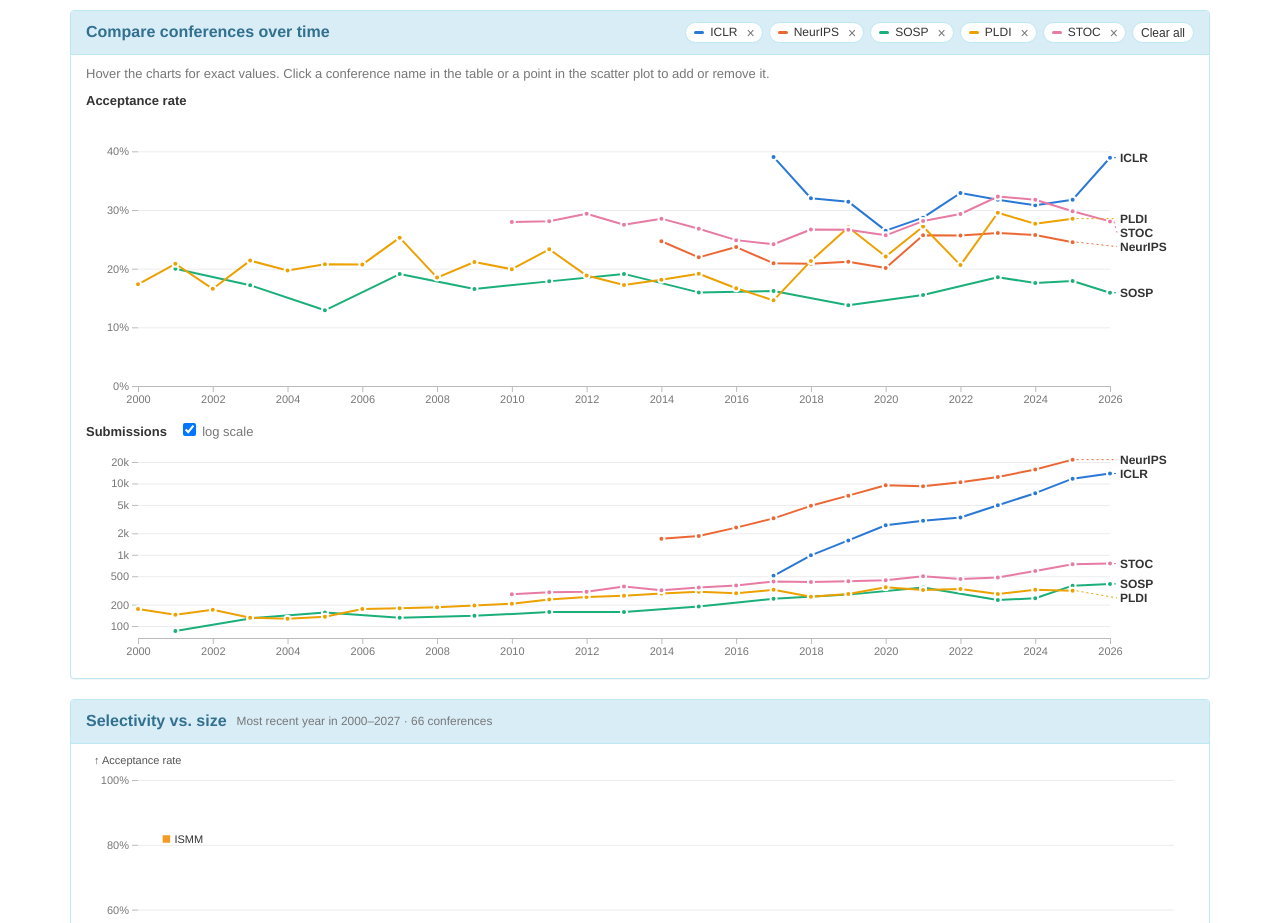
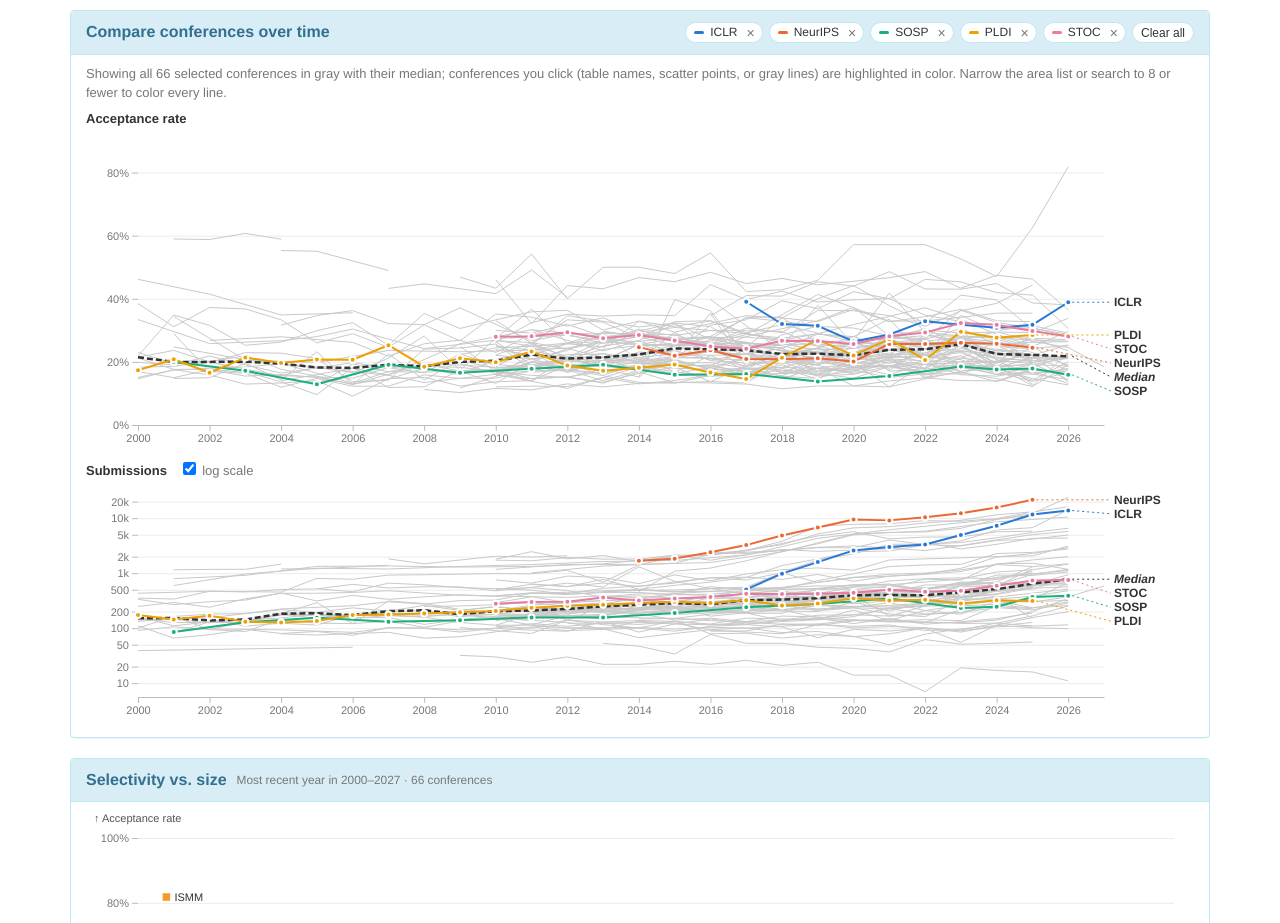
Before and after one commit to emeryberger/csconferences, a plain HTML site: page explore/index.html in a window 1280 px wide. Shown: the part 1073-1996 px from the top of the page. Drawn offline with Linux system fonts and the light colour scheme.

Commit message:
Explorer: comparison charts follow the area/conference selection
The charts now draw every conference selected by the area list, the
search, and the year range. With 8 or fewer selected, each gets its own
color and label. With more, they are gray context lines with a bold
median, and the conferences you click (table names, scatter points, or
gray lines) stay highlighted in color. Hovering a gray line shows its
name, and clicking it highlights it.

Co-Authored-By: Claude <noreply@anthropic.com>

```diff
--- a/explore/app.js
+++ b/explore/app.js
@@ -111,9 +111,10 @@
     setTimeout(() => { h.style.color = ""; updateHint(); }, 2500);
   }
   function updateHint() {
-    document.getElementById("compare-hint").textContent = state.selected.length
-      ? "Hover the charts for exact values. Click a conference name in the table or a point in the scatter plot to add or remove it."
-      : "Click a conference name in the table or a point in the scatter plot to compare it (up to 8).";
+    const n = visibleConfs().length;
+    document.getElementById("compare-hint").textContent = n <= MAX_SELECTED
+      ? `Showing all ${n} selected conferences. Use the area list or search to change which conferences appear.`
+      : `Showing all ${n} selected conferences in gray with their median; conferences you click (table names, scatter points, or gray lines) are highlighted in color. Narrow the area list or search to ${MAX_SELECTED} or fewer to color every line.`;
   }
 
   // ---------- enabled-set helpers (area selection) ----------
@@ -399,65 +400,127 @@
   }
 
   // ---------- comparison line charts ----------
+  // Every conference chosen by the area/search/year filters is drawn. Up to MAX_SELECTED are drawn
+  // in color with labels; beyond that they are thin gray context lines with a bold median, and only
+  // the conferences clicked into the comparison are colored.
+  function chartModel() {
+    const visible = visibleConfs().map((c) => c.conf);
+    const shownSel = shownSelected();
+    const auto = visible.length <= MAX_SELECTED;
+    const hl = auto ? [...new Set([...shownSel, ...visible.slice().sort((a, b) => a.localeCompare(b))])] : shownSel;
+    const colors = new Map();
+    const used = new Set();
+    for (const c of hl) if (state.slotOf.has(c)) { colors.set(c, seriesColor(c)); used.add(state.slotOf.get(c)); }
+    const free = d3.range(1, MAX_SELECTED + 1).filter((s) => !used.has(s));
+    for (const c of hl) if (!colors.has(c)) colors.set(c, css(`--series-${free.shift()}`));
+    return { visible, auto, hl, colors, bg: auto ? [] : visible.filter((c) => !hl.includes(c)) };
+  }
+
   function renderLineChart(kind) {
     const el = document.getElementById(kind === "rate" ? "rate-chart" : "subs-chart");
     const root = d3.select(el); root.selectAll("*").remove();
-    const series = shownSelected().map((conf) => ({ conf, values: inRange(byConf.get(conf)) }));
-    if (!series.length) {
-      root.append("div").attr("class", "empty").text(state.selected.length ? "All compared conferences are hidden by the current filters." : "No conferences selected.");
-      return;
+    const model = chartModel();
+    if (!model.visible.length) { root.append("div").attr("class", "empty").text("No conferences match the filters."); return; }
+    const val = kind === "rate" ? (d) => d.rate : (d) => d.submitted;
+    const valuesOf = (conf) => inRange(byConf.get(conf));
+    const hlSeries = model.hl.map((conf) => ({ conf, values: valuesOf(conf) }));
+    const bgSeries = model.bg.map((conf) => ({ conf, values: valuesOf(conf) }));
+    const everything = hlSeries.concat(bgSeries);
+    // median across all visible conferences per year (only when the gray-context view is active)
+    let median = [];
+    if (!model.auto) {
+      const byYear = d3.group(everything.flatMap((s) => s.values), (v) => v.year);
+      median = [...byYear].filter(([, vs]) => vs.length >= 3).map(([year, vs]) => ({ year, n: vs.length, v: d3.median(vs, val) }))
+        .sort((a, b) => a.year - b.year);
     }
-    const width = el.clientWidth || 900, height = kind === "rate" ? 300 : 220, m = { top: 10, right: 84, bottom: 26, left: 52 };
-    const val = kind === "rate" ? (d) => d.rate : (d) => d.submitted;
-    const years = d3.extent(series.flatMap((s) => s.values), (d) => d.year);
+    const width = el.clientWidth || 900, height = kind === "rate" ? 320 : 240, m = { top: 10, right: 90, bottom: 26, left: 52 };
+    const years = d3.extent(everything.flatMap((s) => s.values), (d) => d.year);
     if (years[0] === years[1]) { years[0] -= 1; years[1] += 1; }
     const x = d3.scaleLinear().domain(years).range([m.left, width - m.right]);
-    const allV = series.flatMap((s) => s.values.map(val));
+    const allV = everything.flatMap((s) => s.values.map(val)).filter((v) => v > 0);
     let y;
-    if (kind === "rate") y = d3.scaleLinear().domain([0, Math.min(1, d3.max(allV) * 1.08)]).nice().range([height - m.bottom, m.top]);
+    if (kind === "rate") y = d3.scaleLinear().domain([0, Math.min(1, d3.max(allV) * 1.05)]).nice().range([height - m.bottom, m.top]);
     else if (state.logSubs) y = d3.scaleLog().domain([Math.max(1, d3.min(allV) * 0.8), d3.max(allV) * 1.2]).range([height - m.bottom, m.top]);
     else y = d3.scaleLinear().domain([0, d3.max(allV) * 1.05]).nice().range([height - m.bottom, m.top]);
     const svg = root.append("svg").attr("width", width).attr("height", height).attr("role", "img")
-      .attr("aria-label", `${kind === "rate" ? "Acceptance rate" : "Submissions"} over time for ${series.map((s) => s.conf).join(", ")}`);
+      .attr("aria-label", `${kind === "rate" ? "Acceptance rate" : "Submissions"} over time for ${model.visible.length} conferences` +
+        (model.hl.length ? `; highlighted: ${model.hl.join(", ")}` : ""));
     const yTicks = kind === "rate" ? y.ticks(5) : (state.logSubs ? logTicks(y) : y.ticks(5));
     const yFmt = kind === "rate" ? d3.format(".0%") : d3.format("~s");
     svg.append("g").attr("class", "grid").attr("transform", `translate(${m.left},0)`).call(d3.axisLeft(y).tickValues(yTicks).tickSize(-(width - m.left - m.right)).tickFormat(""));
     svg.append("g").attr("class", "axis").attr("transform", `translate(${m.left},0)`).call(d3.axisLeft(y).tickValues(yTicks).tickFormat(yFmt).tickSizeOuter(0)).call((g) => g.select(".domain").remove());
     svg.append("g").attr("class", "axis").attr("transform", `translate(0,${height - m.bottom})`).call(d3.axisBottom(x).ticks(Math.min(12, years[1] - years[0])).tickFormat(d3.format("d")).tickSizeOuter(0));
-    for (const s of series) {
-      const color = seriesColor(s.conf);
-      svg.append("path").attr("class", "series-line").attr("stroke", color)
-        .attr("d", d3.line().defined((d) => !d.gap && val(d) > 0).x((d) => x(d.year)).y((d) => y(val(d)))(withGaps(s.values)));
+    const line = d3.line().defined((d) => !d.gap && val(d) > 0).x((d) => x(d.year)).y((d) => y(val(d)));
+
+    // gray context lines
+    const bgG = svg.append("g");
+    const bgPaths = new Map();
+    for (const s of bgSeries) bgPaths.set(s.conf, bgG.append("path").attr("class", "context-line").attr("d", line(withGaps(s.values))));
+    // median
+    if (median.length) svg.append("path").attr("class", "median-line").attr("d", d3.line().x((d) => x(d.year)).y((d) => y(d.v))(median));
+    // highlighted series
+    for (const s of hlSeries) {
+      const color = model.colors.get(s.conf);
+      svg.append("path").attr("class", "series-line").attr("stroke", color).attr("d", line(withGaps(s.values)));
       svg.append("g").selectAll("circle").data(s.values).join("circle").attr("class", "series-dot").attr("r", 3).attr("fill", color)
         .attr("cx", (d) => x(d.year)).attr("cy", (d) => y(val(d)));
     }
-    // labels in the right gutter, nudged apart; dashed leader from each series' last point
+    // labels in the right gutter (highlighted series + median), nudged apart with dashed leaders
     const gx = width - m.right + 10;
-    const labels = series.map((s) => { const l = s.values[s.values.length - 1]; return { conf: s.conf, px: x(l.year), py: y(val(l)), y: y(val(l)) }; }).sort((a, b) => a.y - b.y);
+    const labels = hlSeries.filter((s) => s.values.length).map((s) => {
+      const l = s.values[s.values.length - 1];
+      return { text: s.conf, color: model.colors.get(s.conf), px: x(l.year), py: y(val(l)), y: y(val(l)) };
+    });
+    if (median.length) { const l = median[median.length - 1]; labels.push({ text: "Median", color: "#333", px: x(l.year), py: y(l.v), y: y(l.v), median: true }); }
+    labels.sort((a, b) => a.y - b.y);
     for (let i = 1; i < labels.length; i++) if (labels[i].y - labels[i - 1].y < 14) labels[i].y = labels[i - 1].y + 14;
     const over = labels.length ? labels[labels.length - 1].y - (height - m.bottom) : 0;
     if (over > 0) for (const l of labels) l.y -= over;
     const lg = svg.append("g");
-    lg.selectAll("line").data(labels).join("line").attr("stroke", (d) => seriesColor(d.conf)).attr("stroke-dasharray", "2 3")
+    lg.selectAll("line").data(labels).join("line").attr("stroke", (d) => d.color).attr("stroke-dasharray", "2 3")
       .attr("x1", (d) => d.px + 4).attr("y1", (d) => d.py).attr("x2", gx - 3).attr("y2", (d) => d.y);
-    lg.selectAll("text").data(labels).join("text").attr("class", "end-label").attr("x", gx).attr("y", (d) => d.y).attr("dy", "0.35em").text((d) => d.conf);
+    lg.selectAll("text").data(labels).join("text").attr("class", (d) => "end-label" + (d.median ? " median-label" : ""))
+      .attr("x", gx).attr("y", (d) => d.y).attr("dy", "0.35em").text((d) => d.text);
+
+    // crosshair + tooltip; in the gray view, the gray line nearest the pointer is highlighted and clickable
     const cross = svg.append("line").attr("class", "crosshair").attr("y1", m.top).attr("y2", height - m.bottom).style("display", "none");
     const hover = svg.append("g");
+    let hot = null;
+    const setHot = (conf) => {
+      if (hot === conf) return;
+      if (hot && bgPaths.has(hot)) bgPaths.get(hot).classed("hot", false);
+      hot = conf;
+      if (hot && bgPaths.has(hot)) bgPaths.get(hot).classed("hot", true).raise();
+    };
     svg.append("rect").attr("class", "hit").attr("x", m.left).attr("y", m.top).attr("width", width - m.left - m.right).attr("height", height - m.top - m.bottom)
-      .on("pointermove", (ev) => {
-        const yr = Math.round(x.invert(d3.pointer(ev)[0]));
+      .style("cursor", "crosshair")
+      .on("pointermove", function (ev) {
+        const [px, py] = d3.pointer(ev);
+        const yr = Math.round(x.invert(px));
         cross.style("display", null).attr("x1", x(yr)).attr("x2", x(yr));
-        const pts = series.map((s) => ({ conf: s.conf, d: s.values.find((v) => v.year === yr) })).filter((p) => p.d);
+        let near = null, best = 7;
+        for (const s of bgSeries) {
+          const v = s.values.find((q) => q.year === yr);
+          if (v && val(v) > 0 && Math.abs(y(val(v)) - py) < best) { best = Math.abs(y(val(v)) - py); near = s.conf; }
+        }
+        setHot(near);
+        d3.select(this).style("cursor", near ? "pointer" : "crosshair");
+        const pts = hlSeries.map((s) => ({ conf: s.conf, color: model.colors.get(s.conf), d: s.values.find((v) => v.year === yr) })).filter((p) => p.d);
+        if (near) pts.unshift({ conf: near, color: "#555", d: bgSeries.find((s) => s.conf === near).values.find((v) => v.year === yr), gray: true });
         hover.selectAll("circle").data(pts).join("circle").attr("r", 4.5).attr("class", "series-dot")
-          .attr("fill", (p) => seriesColor(p.conf)).attr("cx", x(yr)).attr("cy", (p) => y(val(p.d)));
-        if (!pts.length) { hideTip(); return; }
-        pts.sort((a, b) => val(b.d) - val(a.d));
-        showTip(ev, `<div class="tt-title">${yr}</div>` + pts.map((p) =>
-          `<div class="tt-row"><span class="tt-key"><span class="tt-sw" style="background:${seriesColor(p.conf)}"></span>${esc(p.conf)}</span>` +
+          .attr("fill", (p) => p.color).attr("cx", x(yr)).attr("cy", (p) => y(val(p.d)));
+        const med = median.find((q) => q.year === yr);
+        if (!pts.length && !med) { hideTip(); return; }
+        const rows = pts.sort((a, b) => (b.gray - a.gray) || val(b.d) - val(a.d)).map((p) =>
+          `<div class="tt-row"><span class="tt-key"><span class="tt-sw" style="background:${p.color}"></span>${esc(p.conf)}</span>` +
           `<span class="tt-val">${kind === "rate" ? fmtPct(p.d.rate) : fmtInt(p.d.submitted)}</span></div>` +
-          `<div class="tt-row muted"><span></span><span>${fmtInt(p.d.accepted)} / ${fmtInt(p.d.submitted)}</span></div>`).join(""));
+          `<div class="tt-row muted"><span>${p.gray ? "click to highlight" : ""}</span><span>${fmtInt(p.d.accepted)} / ${fmtInt(p.d.submitted)}</span></div>`).join("");
+        const medRow = med ? `<div class="tt-row"><span class="tt-key"><span class="tt-sw" style="background:#333"></span>Median of ${med.n}</span>` +
+          `<span class="tt-val">${kind === "rate" ? fmtPct(med.v) : fmtInt(Math.round(med.v))}</span></div>` : "";
+        showTip(ev, `<div class="tt-title">${yr}</div>` + rows + medRow);
       })
-      .on("pointerleave", () => { cross.style("display", "none"); hover.selectAll("*").remove(); hideTip(); });
+      .on("pointerleave", () => { cross.style("display", "none"); hover.selectAll("*").remove(); setHot(null); hideTip(); })
+      .on("click", () => { if (hot) { const c = hot; setHot(null); addSelected(c); } });
   }
   function logTicks(y) {
     const [a, b] = y.domain(), out = [];
--- a/explore/style.css
+++ b/explore/style.css
@@ -273,3 +273,9 @@ tr.detail-row > td { max-width: 0; }               /* let the cell shrink to the
 .src-table td.notes { white-space: normal; overflow-wrap: anywhere; }
 
 [hidden] { display: none !important; }
+
+/* comparison charts: gray context lines + median */
+.context-line { fill: none; stroke: #c9c9c9; stroke-width: 1px; stroke-linejoin: round; }
+.context-line.hot { stroke: #555; stroke-width: 2px; }
+.median-line { fill: none; stroke: #333; stroke-width: 2.5px; stroke-dasharray: 6 3; }
+.median-label { font-style: italic; }
```
Also changed, not shown: explore/index.html (+2 -2 lines).
